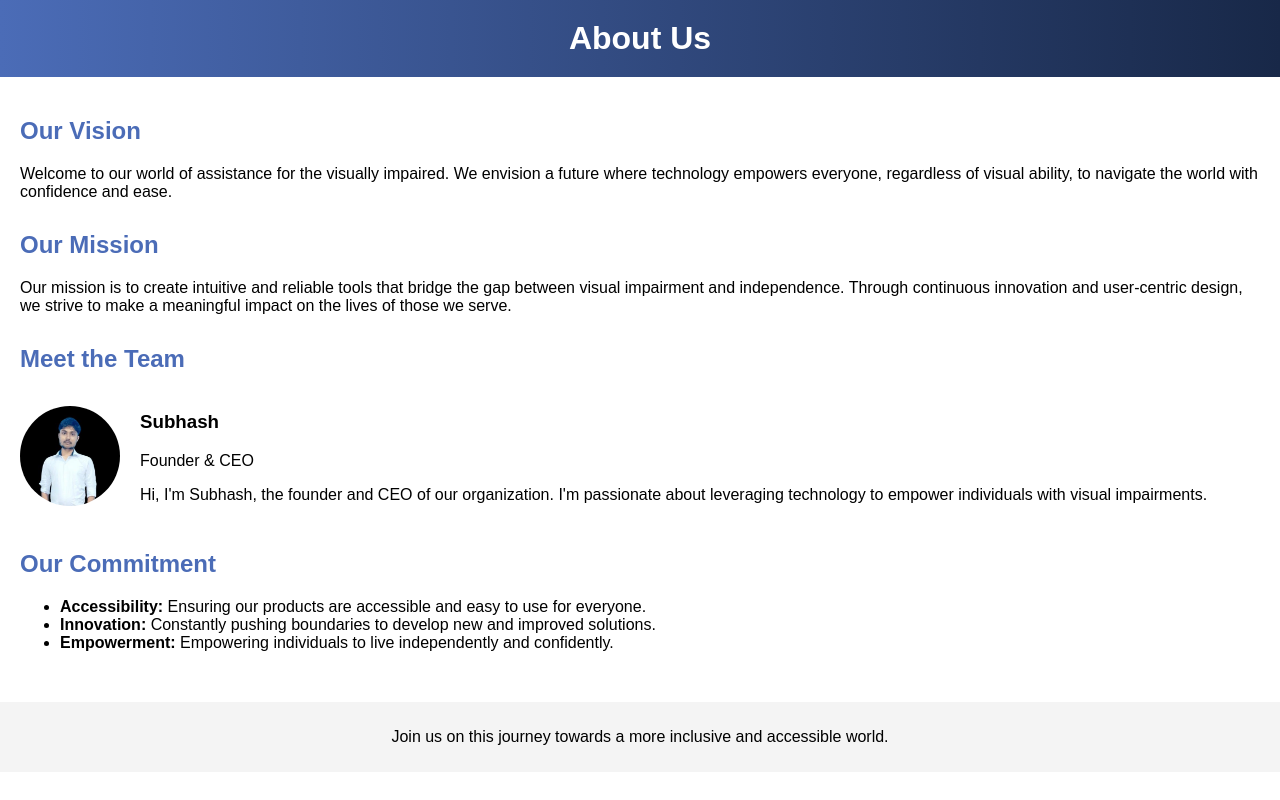
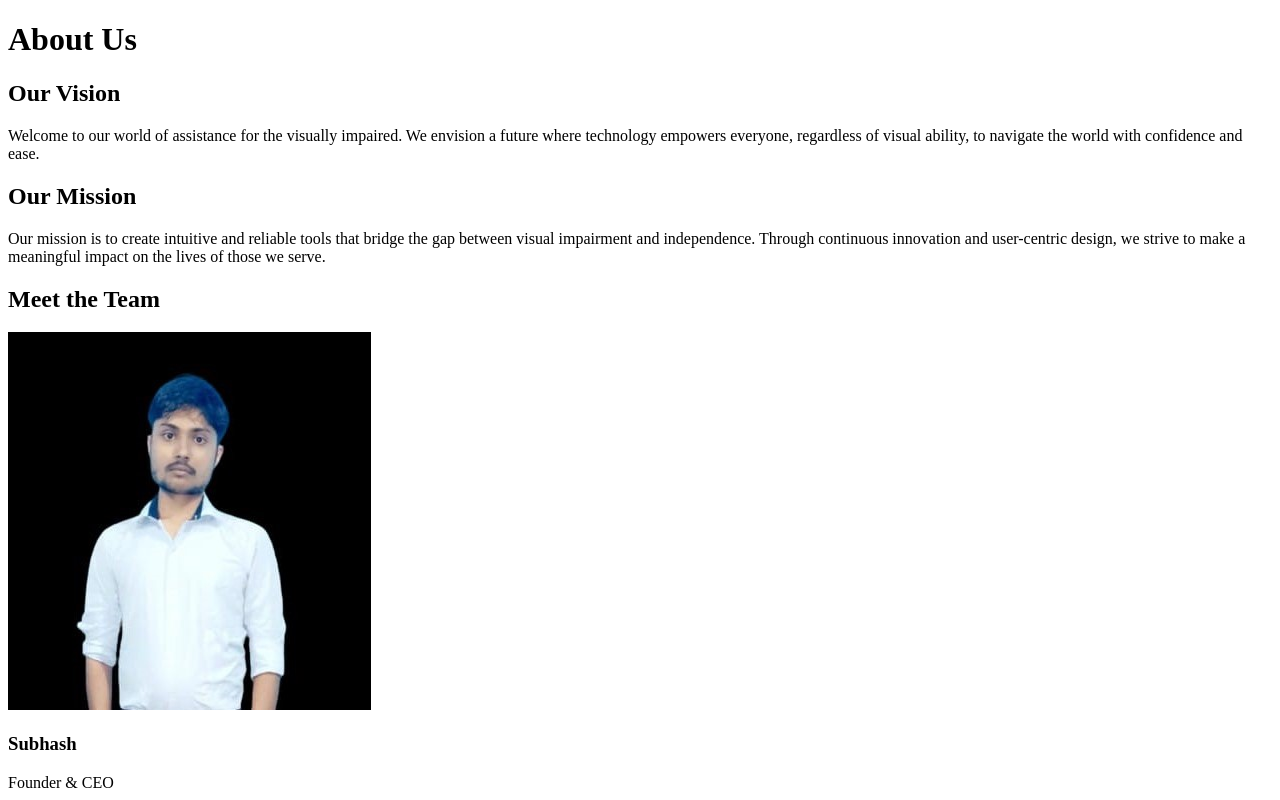
Before and after one commit to su690/BLIND_ASSIT, a website: page About.html in a window 1280 px wide. Shown: the top 800 px of the page. Drawn offline with Linux system fonts and the light colour scheme.

Commit message:
Update About.css

```diff
--- a/About.css
+++ b/About.css
@@ -1,46 +1 @@
-body {
-  font-family: Arial, sans-serif;
-  margin: 0;
-  padding: 0;
-}
-
-header {
-  background: linear-gradient(to right, #4b6cb7, #182848);
-  color: #fff;
-  text-align: center;
-  padding: 20px;
-}
-
-h1 {
-  margin: 0;
-}
-
-main {
-  padding: 20px;
-}
-
-section {
-  margin-bottom: 30px;
-}
-
-h2 {
-  color: #4b6cb7;
-}
-
-.team-member {
-  display: flex;
-  align-items: center;
-}
-
-.team-member img {
-  width: 100px;
-  height: 100px;
-  border-radius: 50%;
-  margin-right: 20px;
-}
-
-footer {
-  background: #f4f4f4;
-  padding: 10px 20px;
-  text-align: center;
-}
+https://pin.it/7ldeeDkbl
```
